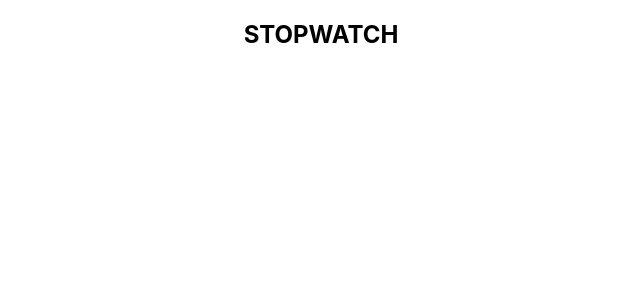
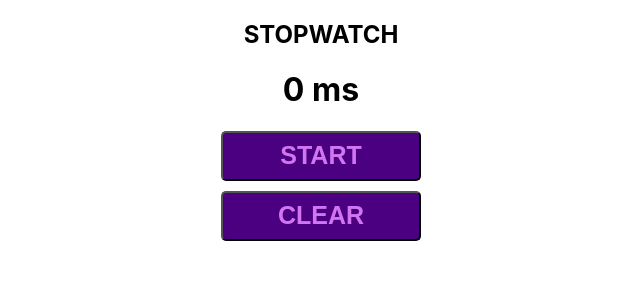
Before and after one commit to AmarachiOE/Hooks-Stopwatch, a React (Create React App) app in the folder hooks-stopwatch/: page / in a window 1280 px wide. Shown: the top 300 px of the page, without its empty margins (319-959 px from the left). Built offline with nearby package versions, Linux system fonts and the light colour scheme.

Commit message:
practicing with displaying data and onClick methods

```diff
--- a/hooks-stopwatch/src/App.js
+++ b/hooks-stopwatch/src/App.js
@@ -2,9 +2,24 @@ import React, { useState } from 'react';
 import './App.css';
 
 function App() {
+  const buttonStyle = {
+    "display": "block",
+    "margin": "0 auto 10px",
+    "width": "200px",
+    "height": "50px",
+    "background": "indigo",
+    "font-size": "25px",
+    "border-radius": "5px",
+    "font-weight": "700",
+    "color": "#D175F0",
+  }
+  const [count, setCount] = useState(0)
   return (
     <div className="App">
       <h2>STOPWATCH</h2>
+      <h1>{count} ms</h1>
+      <button style={buttonStyle} onClick={() => {setCount(count + 1)}}>START</button>
+      <button style={buttonStyle}>CLEAR</button>
 
     </div>
   );
```
